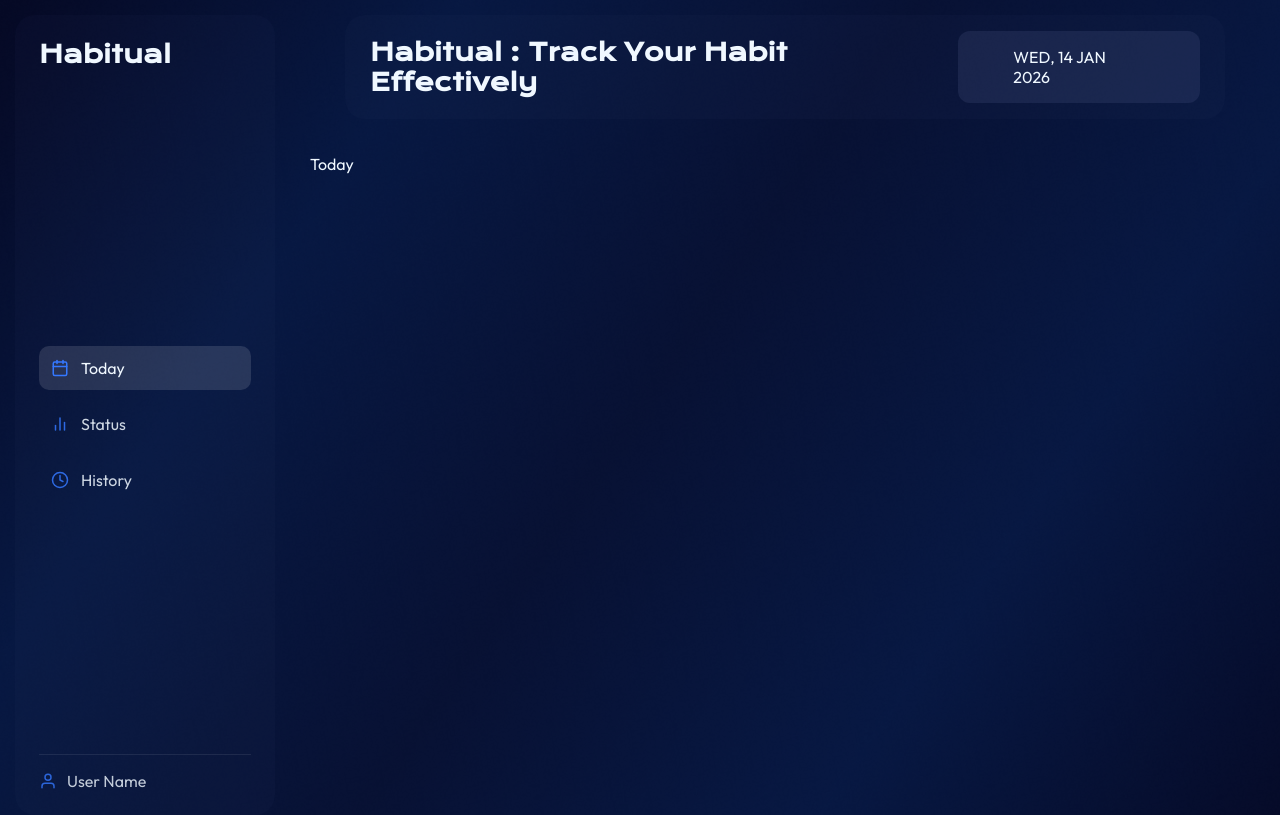
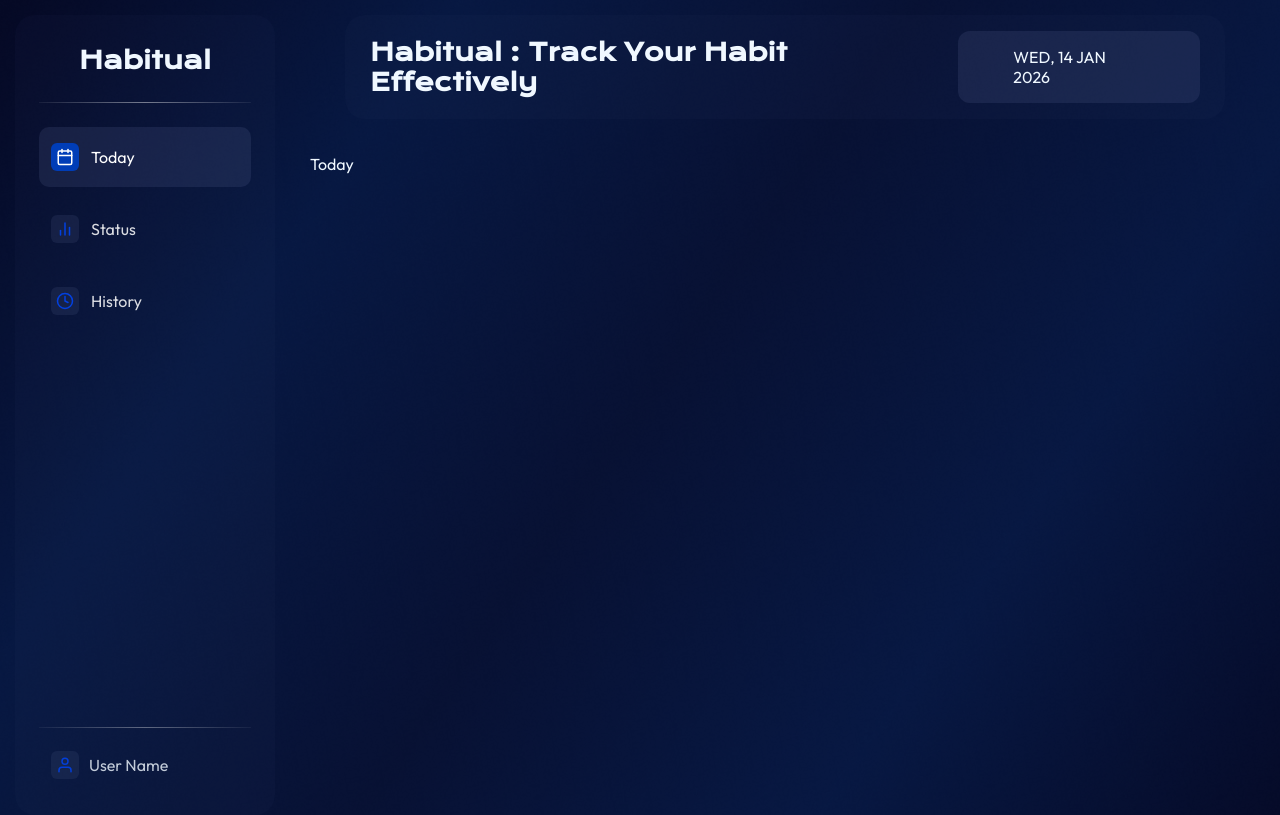
Before and after one commit to architpatle/habitual, a React (Vite) app: page / in a window 1280 px wide. Built offline with nearby package versions, Linux system fonts and the light colour scheme; a web font is replaced by a local one.

Commit message:
Sidebar completed

```diff
--- a/src/components/Sidebar/Sidebar.jsx
+++ b/src/components/Sidebar/Sidebar.jsx
@@ -1,5 +1,6 @@
 import styles from "./Sidebar.module.css";
-import { FiCalendar, FiBarChart2, FiClock, FiUser } from "react-icons/fi";
+import {FiCalendar, FiBarChart2, FiClock, FiUser} from "react-icons/fi";
+import {Link} from 'react-router-dom'
 
 const Sidebar = () => {
     return (
@@ -7,24 +8,28 @@ const Sidebar = () => {
             <h2 className={styles.title}>Habitual</h2>
 
             <nav className={styles.nav}>
-        <div className={`${styles.navItem} ${styles.active}`}>
-          <FiCalendar className={styles.icon} />
+
+                <Link to='/' className={`${styles.navItem} ${styles.active}`}>
+                    <FiCalendar className={`${styles.icon} ${styles.iconActive}`}/>
                     <span>Today</span>
-        </div>
+                </Link>
 
-        <div className={styles.navItem}>
-          <FiBarChart2 className={styles.icon} />
+
+                <Link to ='/status' className={styles.navItem}>
+                    <FiBarChart2 className={styles.icon}/>
                                         <span>Status</span>
-        </div>
 
-        <div className={styles.navItem}>
-          <FiClock className={styles.icon} />
+                </Link>
+
+                <Link to='/history' className={styles.navItem}>
+                    <FiClock className={styles.icon}/>
                                        <span>History</span>
-        </div>
+
+                </Link>
             </nav>
 
             <div className={styles.footer}>
-        <FiUser className={styles.icon} />
+                <FiUser className={styles.icon}/>
                 <span>User Name</span>
             </div>
         </aside>
--- a/src/components/Sidebar/Sidebar.module.css
+++ b/src/components/Sidebar/Sidebar.module.css
@@ -8,7 +8,7 @@
   justify-content: space-between;
 
   background-color: #3B466B10;
-  margin: 15px;
+  margin: 15px ;
 
   /* background: linear-gradient(
     135deg,
@@ -28,23 +28,43 @@
   font-weight: 600;
   margin-bottom: 24px;
   font-family: var(--headingFont);
+  text-align: center;
+  position: relative;
+  padding: 6px 0 28px 0;
+}
+.title::after{
+  content: '';
+  position: absolute;
+  width: 100%;
+  height: 1px;
+  background: linear-gradient(to right, #ffffff10, #ffffff70, #ffffff10);
+  bottom: 0;
+  left: 0;
+  right: 0;
 }
 
 .nav {
   display: flex;
   flex-direction: column;
   gap: 12px;
+  /* background-color: antiquewhite; */
+  height: 100%;
 }
 
 .navItem {
   display: flex;
   align-items: center;
   gap: 12px;
-  padding: 12px;
+  padding: 16px 12px;
   border-radius: 10px;
   cursor: pointer;
   opacity: 0.85;
   transition: 0.2s ease;
+  text-decoration: none ;
+
+  span{
+  color: #fff;
+  }
 }
 
 .navItem:hover {
@@ -53,20 +73,38 @@
 }
 
 .active {
-  background: rgba(255, 255, 255, 0.12);
+  background: #5A689430;
   opacity: 1;
 }
 
 .icon {
-  font-size: 18px;
-  color: #3478ff;
+  font-size: 28px;
+  color: #0048FF;
+  background-color: #5A689430;
+  padding: 5px;
+  border-radius: 6px;
+}
+
+.iconActive{
+  background-color: #003DB7;
+  color: #fff;
 }
 
 .footer {
-  border-top: 1px solid rgba(255, 255, 255, 0.1);
-  padding-top: 16px;
+  padding: 24px 12px 12px 12px;
   display: flex;
   align-items: center;
   gap: 10px;
   opacity: 0.8;
+  position: relative;
 }
+.footer::after{
+content: '';
+  position: absolute;
+  width: 100%;
+  height: 1px;
+  background: linear-gradient(to right, #ffffff10, #ffffff70, #ffffff10);
+  top: 0;
+  left: 0;
+  right: 0;
+}
```
Lines whose indentation alone changed are shown as unchanged.
